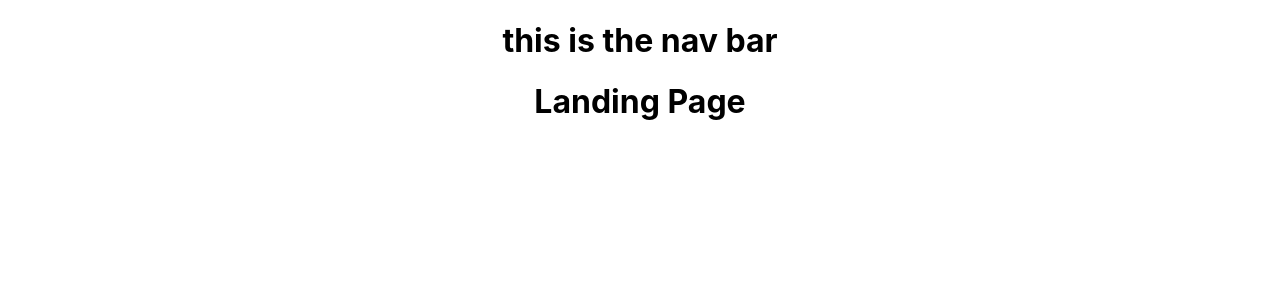
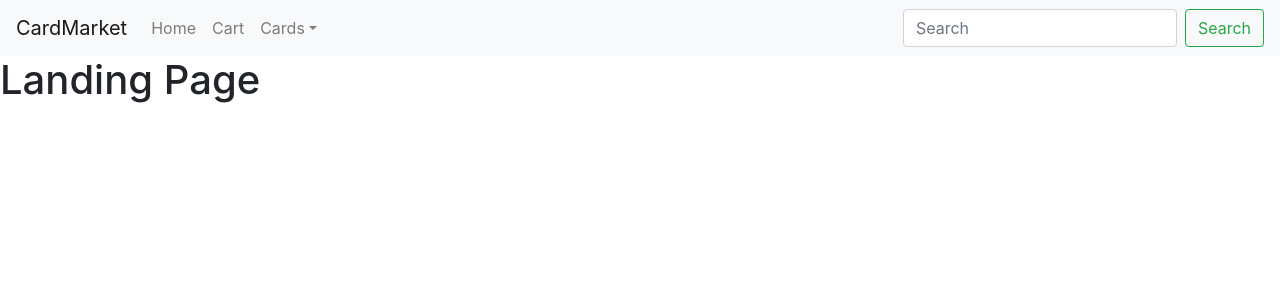
Before and after one commit to jsuderman/cardmarket, a React (Create React App) app: page / in a window 1280 px wide. Shown: the top 300 px of the page. Built offline with nearby package versions, Linux system fonts and the light colour scheme.

Commit message:
nav bar completed

```diff
--- a/package.json
+++ b/package.json
@@ -6,7 +6,10 @@
     "@testing-library/jest-dom": "^5.11.5",
     "@testing-library/react": "^11.1.1",
     "@testing-library/user-event": "^12.2.0",
+    "bootstrap": "^4.5.3",
+    "materialize-css": "^1.0.0-rc.2",
     "react": "^17.0.1",
+    "react-bootstrap": "^1.4.0",
     "react-dom": "^17.0.1",
     "react-router-dom": "^5.2.0",
     "react-scripts": "4.0.0",
--- a/src/App.css
+++ /dev/null
@@ -1,38 +0,0 @@
-.App {
-  text-align: center;
-}
-
-.App-logo {
-  height: 40vmin;
-  pointer-events: none;
-}
-
-@media (prefers-reduced-motion: no-preference) {
-  .App-logo {
-    animation: App-logo-spin infinite 20s linear;
-  }
-}
-
-.App-header {
-  background-color: #282c34;
-  min-height: 100vh;
-  display: flex;
-  flex-direction: column;
-  align-items: center;
-  justify-content: center;
-  font-size: calc(10px + 2vmin);
-  color: white;
-}
-
-.App-link {
-  color: #61dafb;
-}
-
-@keyframes App-logo-spin {
-  from {
-    transform: rotate(0deg);
-  }
-  to {
-    transform: rotate(360deg);
-  }
-}
--- a/src/App.js
+++ b/src/App.js
@@ -1,9 +1,8 @@
-import './App.css';
-
+import 'bootstrap/dist/css/bootstrap.min.css';
 import { Route, Router } from "react-router-dom";
 
 import Landing from "./pages/Landing";
-import Navbar from "./components/Navbar";
+
 
 function App() {
   return (
--- /dev/null
+++ b/src/components/Navbar/Navigation.js
@@ -0,0 +1,32 @@
+import React, { Component } from 'react';
+import { Nav, Navbar, NavDropdown, Form, FormControl, Button   } from "react-bootstrap";
+
+export default class Navigation extends Component {
+  render() {
+    return (
+
+        <Navbar bg="light" expand="lg">
+          <Navbar.Brand href="#home">CardMarket</Navbar.Brand>
+          <Navbar.Toggle aria-controls="basic-navbar-nav" />
+          <Navbar.Collapse id="basic-navbar-nav">
+            <Nav className="mr-auto">
+              <Nav.Link href="#home">Home</Nav.Link>
+              <Nav.Link href="#link">Cart</Nav.Link>
+              <NavDropdown title="Cards" id="basic-nav-dropdown">
+                <NavDropdown.Item href="#action/3.1">Football</NavDropdown.Item>
+                <NavDropdown.Item href="#action/3.2">Baseball</NavDropdown.Item>
+                <NavDropdown.Item href="#action/3.3">Basketball</NavDropdown.Item>
+                <NavDropdown.Divider />
+                <NavDropdown.Item href="#action/3.4">Comic/Game Cards</NavDropdown.Item>
+              </NavDropdown>
+            </Nav>
+            <Form inline>
+              <FormControl type="text" placeholder="Search" className="mr-sm-2" />
+              <Button variant="outline-success">Search</Button>
+            </Form>
+          </Navbar.Collapse>
+        </Navbar>
+
+    )
+  }
+}
--- a/src/components/Navbar/index.js
+++ /dev/null
@@ -1,11 +0,0 @@
-import React, { Component } from 'react'
-
-export default class Navbar extends Component {
-    render() {
-        return (
-            <div>
-                <h1>this is the nav bar</h1>
-            </div>
-        )
-    }
-}
--- a/src/pages/Landing.js
+++ b/src/pages/Landing.js
@@ -1,11 +1,11 @@
 import React, { Component } from 'react';
-import Navbar from "../components/Navbar";
+import Navigation from "../components/Navbar/Navigation";
 
 export default class Landing extends Component {
     render() {
         return (
             <div>
-                <Navbar />
+                <Navigation />
                 <h1>Landing Page</h1>
             </div>
         )
```
Also changed, not shown: src/components/Navbar/style.css (deleted), 1 other file (tests, documents, lock files or other folders).
